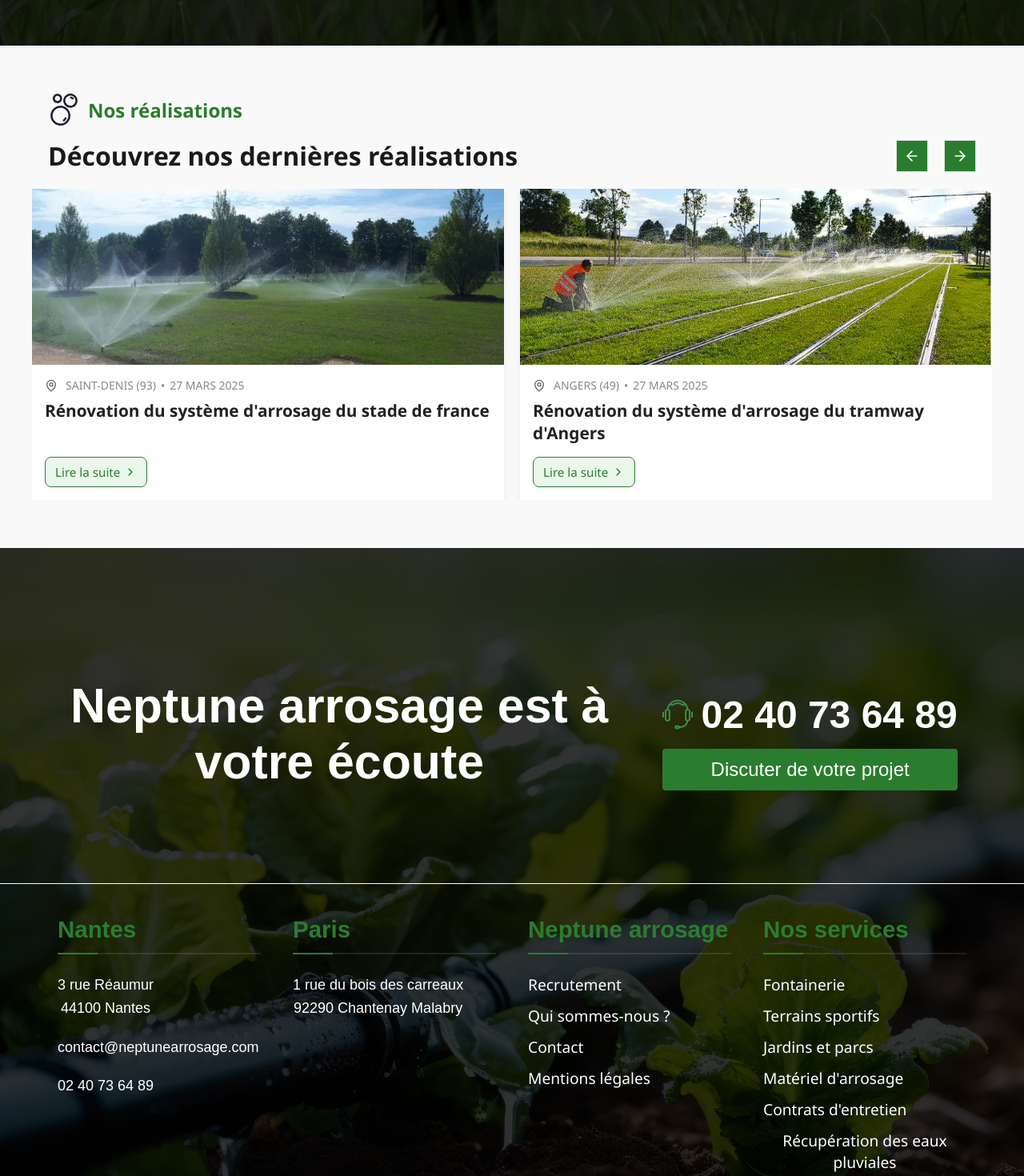
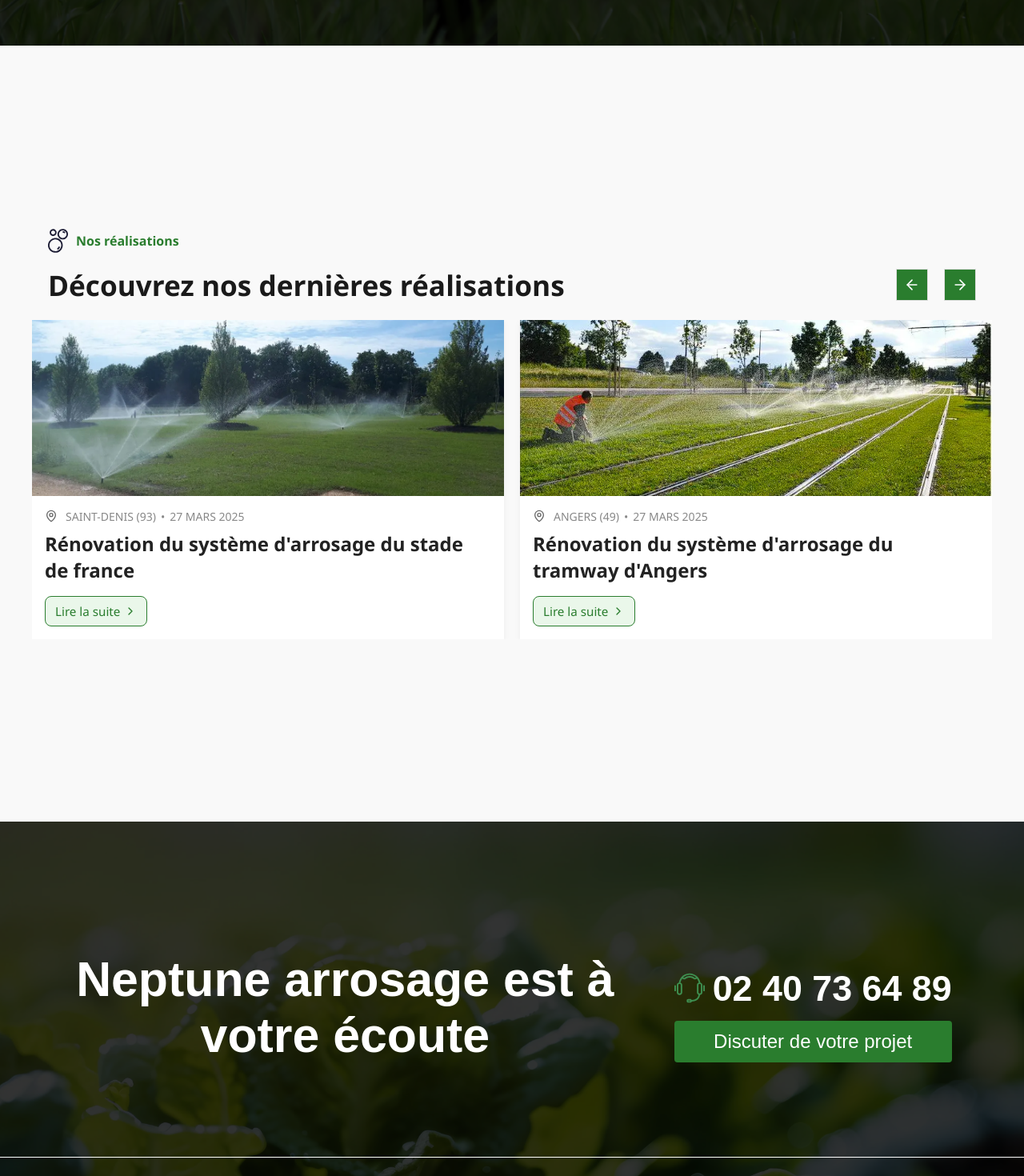
Before and after one commit to Jordan-celton/Neptune-Arrosage, a React (Vite) app in the folder mon-projet/: page / in a window 1280 px wide. Shown: the part 3060-4530 px from the top of the page at 80% size. Built offline with nearby package versions, Linux system fonts and the light colour scheme.

Commit message:
style: Mise à jour des couleurs et des tailles dans le footer et les sections de contact et de projets pour une meilleure cohérence visuelle

```diff
--- a/mon-projet/src/index.css
+++ b/mon-projet/src/index.css
@@ -130,7 +130,7 @@ footer {
 }
 
 .footer-links a {
-    color: var(--light-bg);
+    color: #cecece;
 }
 
 .footer-links a:hover {
--- a/mon-projet/src/styles/Footer.css
+++ b/mon-projet/src/styles/Footer.css
@@ -86,7 +86,7 @@ font-size: clamp(1.4rem, 2.3vw, 2.3rem);
     margin-bottom: 1.25rem;
     line-height: 1.6;
     transition: var(--transition);
-    color: var(--light-bg);
+    color: #cecece;
     justify-content: flex-start;
     font-family: var(--font-secondary);
     font-size: 1.125rem;
--- a/mon-projet/src/styles/HomePage/ContactHome.css
+++ b/mon-projet/src/styles/HomePage/ContactHome.css
@@ -41,7 +41,7 @@
 
 .contact-banner__phone {
     display: flex;
-    font-size: 3rem;
+    font-size: 2.8rem;
     color: var(--light-bg);
     font-weight: 700;
     align-items: center;
--- a/mon-projet/src/styles/HomePage/Projects.css
+++ b/mon-projet/src/styles/HomePage/Projects.css
@@ -4,7 +4,7 @@
     align-items: center;
     background-color: #f9f9f9;
     padding: 60px 20px;
-    height: 100%;
+    height: 970px;
 }
 
 .container-projects {
@@ -40,22 +40,22 @@
 }
 
 .header-image-container-projects h2 {
-    font-size: 1.5rem;
+    font-size: 1rem;
     font-weight: bold;
     color: var(--secondary);
     margin: 0;
 }
 
 .header-image-projects {
-    width: 40px;
-    height: 40px;
+    width: 25px;
+    height: 30px;
     display: flex;
     align-items: center;
     justify-content: center;
 }
 
 .section-title-projects {
-    font-size: 2rem;
+    font-size: 2.2rem;
     font-weight: bold;
     margin: 0;
     color: #1a1a1a;
@@ -148,7 +148,7 @@
 }
 
 .card-title {
-    font-size: 1.3rem;
+    font-size: 1.5rem;
     font-weight: 600;
     color: #222;
     margin-bottom: 16px;
```
